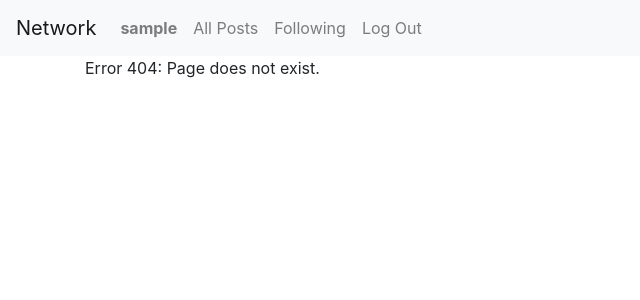
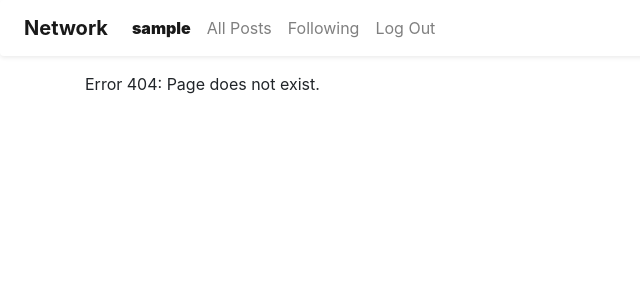
Before and after one commit to dhita-irma/cs50w-network, a Django app: a page that uses network/templates/network/layout.html in a window 1280 px wide. Shown: the top 300 px of the page, without its empty margins (0-640 px from the left). Run offline with Django 3.2, Linux system fonts and the light colour scheme; the visitor is signed in with stand-in values (Sample User, id 1); data comes from the database, SQL or seed files in the repository; some libraries are stand-ins or nearby versions.

Commit message:
Style navbar

```diff
--- a/network/static/network/styles.css
+++ b/network/static/network/styles.css
@@ -2,8 +2,14 @@
     background-color: white;
 }
 
+/* Navigation */
 .post-nav, .post-creator {
     cursor: pointer;
+}
+
+.active {
+    font-weight: 700;
+    color: black;
 }
 
 /* Typography */
@@ -15,6 +21,7 @@
 a:hover {
     text-decoration: none;
 }
+
 
 /* Icons */
 .fa-heart {
--- a/network/templates/network/layout.html
+++ b/network/templates/network/layout.html
@@ -16,31 +16,31 @@
     <body>
 
         <!-- Navigation Bar -->
-        <nav class="navbar navbar-expand-lg navbar-light bg-light">
-            <a class="navbar-brand" href="{% url 'index' %}">Network</a>
+        <nav class="navbar navbar-expand-lg navbar-light shadow-sm px-4 mb-3 bg-white rounded sticky-top">
+            <a class="navbar-brand" href="{% url 'index' %}"><strong>Network</strong></a>
 
             <div>
               <ul class="navbar-nav mr-auto">
                 {% if user.is_authenticated %}
-                    <li class="nav-item">
+                    <li class="nav-item {% if request.resolver_match.url_name == 'profile' %}active{% endif %}">
                         <a id="logged-user" class="nav-link" href="{% url 'profile' user.username %}"><strong>{{ user.username }}</strong></a>
                     </li>
                 {% endif %}
-                <li class="nav-item" id="all">
+                <li class="nav-item {% if request.resolver_match.url_name == 'index' %}active{% endif %}" id="all">
                     <a class="nav-link post-nav" href="{% url 'index' %}">All Posts</a>
                 </li>
                 {% if user.is_authenticated %}
-                    <li class="nav-item" id="following">
+                    <li class="nav-item {% if request.resolver_match.url_name == 'following-posts' %}active{% endif %}" id="following">
                         <a class="nav-link post-nav" href="{% url 'following-posts' %}">Following</a>
                     </li>
                     <li class="nav-item">
                         <a class="nav-link" href="{% url 'logout' %}">Log Out</a>
                     </li>
                 {% else %}
-                    <li class="nav-item">
+                    <li class="nav-item {% if request.resolver_match.url_name == 'login' %}active{% endif %}">
                         <a class="nav-link" href="{% url 'login' %}">Log In</a>
                     </li>
-                    <li class="nav-item">
+                    <li class="nav-item {% if request.resolver_match.url_name == 'register' %}active{% endif %}">
                         <a class="nav-link" href="{% url 'register' %}">Register</a>
                     </li>
                 {% endif %}
```
